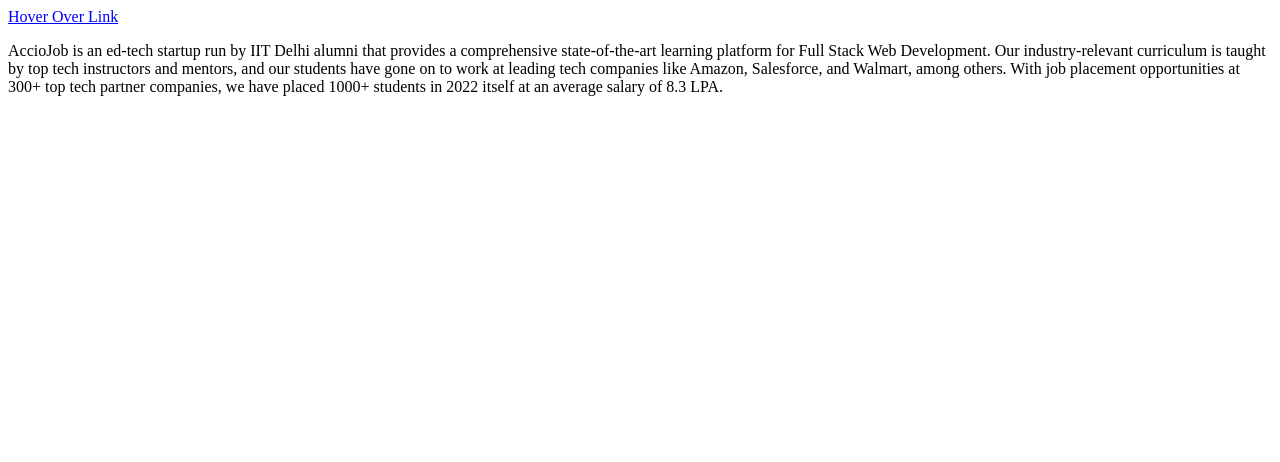
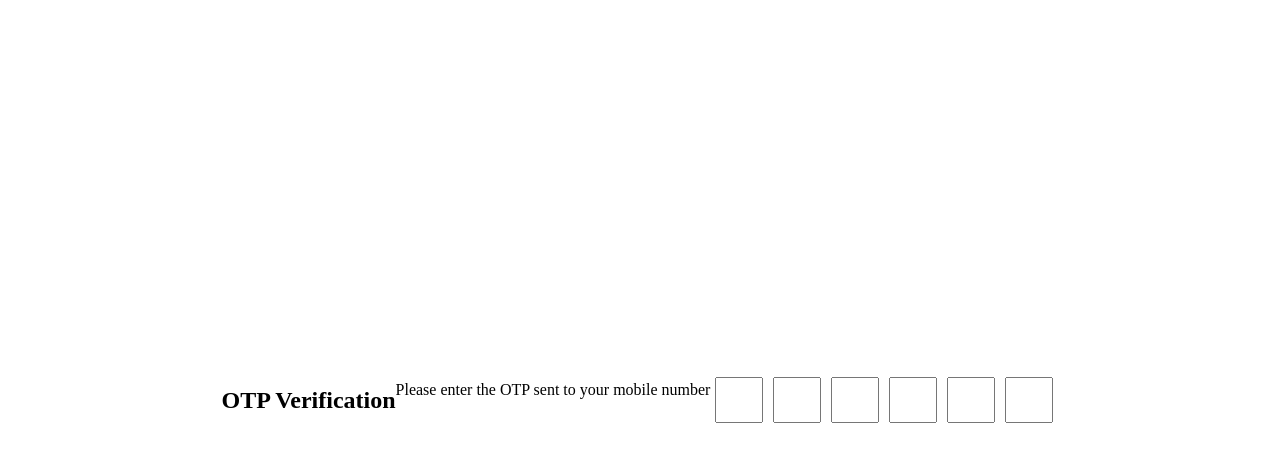
Before and after one commit to acciojob/bold-highlighter-Prashant419, a website: page main.html in a window 1280 px wide. Drawn offline with Linux system fonts and the light colour scheme.

Commit message:
created a submission

```diff
--- a/main.html
+++ b/main.html
@@ -1,31 +1,30 @@
-<!-- index.html -->
-
 <!DOCTYPE html>
 <html lang="en">
 <head>
-  <meta charset="UTF-8">
-  <meta name="viewport" content="width=device-width, initial-scale=1.0">
-  <title>Bold Highlighter</title>
-  <style>
-    /* Add any additional styles as needed */
-    a {
-      text-decoration: underline;
-      cursor: pointer;
-      color: blue;
-    }
-  </style>
+    <meta charset="UTF-8">
+    <meta name="viewport" content="width=device-width, initial-scale=1.0">
+    <title>OTP Verification</title>
+    <link rel="stylesheet" href="styles.css">
 </head>
 <body>
 
-  <a href="#" onmouseover="highlight()" onmouseout="returnNormal()">Hover Over Link</a>
+  <div id="verification_heading">
+    <h2>OTP Verification</h2>
+  </div>
 
-  <p>
-    AccioJob is an ed-tech startup run by IIT Delhi alumni that provides a comprehensive state-of-the-art learning platform for Full Stack Web Development.
-    Our industry-relevant curriculum is taught by top tech instructors and mentors, and our students have gone on to work at leading tech companies like Amazon, Salesforce, and Walmart, among others.
-    With job placement opportunities at 300+ top tech partner companies, we have placed 1000+ students in 2022 itself at an average salary of 8.3 LPA.
-  </p>
+  <div id="verification_subtext">
+    <p>Please enter the OTP sent to your mobile number</p>
+  </div>
 
-  <!-- Include the script file -->
+  <div class="code-container">
+    <input type="text" class="code" maxlength="1" oninput="moveToNextInput(this)">
+    <input type="text" class="code" maxlength="1" oninput="moveToNextInput(this)">
+    <input type="text" class="code" maxlength="1" oninput="moveToNextInput(this)">
+    <input type="text" class="code" maxlength="1" oninput="moveToNextInput(this)">
+    <input type="text" class="code" maxlength="1" oninput="moveToNextInput(this)">
+    <input type="text" class="code" maxlength="1" oninput="moveToNextInput(this)">
+  </div>
+
   <script src="script.js"></script>
 </body>
 </html>
--- a/script.js
+++ b/script.js
@@ -1,28 +1,16 @@
-function createTable() {
-  // Prompt for the number of rows
-  const numRows = prompt('Input number of rows');
-  if (numRows === null || isNaN(numRows)) {
-    return; // Cancelled or invalid input
-  }
-
-  // Prompt for the number of columns
-  const numCols = prompt('Input number of columns');
-  if (numCols === null || isNaN(numCols)) {
-    return; // Cancelled or invalid input
-  }
-
-  const table = document.getElementById('myTable');
-  table.innerHTML = ''; // Clear existing content
-
-  for (let i = 0; i < numRows; i++) {
-    const row = table.insertRow(i);
-    for (let j = 0; j < numCols; j++) {
-      const cell = row.insertCell(j);
-      cell.textContent = Row-${i} Column-${j};
-    }
+function moveToNextInput(currentInput) {
+  if (currentInput.value && currentInput.nextElementSibling) {
+    currentInput.nextElementSibling.focus();
+  } else if (!currentInput.value && currentInput.previousElementSibling) {
+    currentInput.previousElementSibling.focus();
   }
 }
 
-// Attach the createTable function to the button click event
-const createButton = document.getElementById('createButton');
-createButton.addEventListener('click', createTable);
+document.addEventListener('keydown', function (event) {
+  if (event.key === 'Backspace') {
+    const focusedInput = document.activeElement;
+    if (!focusedInput.value && focusedInput.previousElementSibling) {
+      focusedInput.previousElementSibling.focus();
+    }
+  }
+});
--- a/styles.css
+++ b/styles.css
@@ -1 +1,29 @@
 /*  your css code here. If applicable */
+body {
+  display: flex;
+  align-items: center;
+  justify-content: center;
+  height: 100vh;
+  margin: 0;
+}
+
+#verification_heading {
+  text-align: center;
+}
+
+#verification_subtext {
+  text-align: center;
+  margin-bottom: 20px;
+}
+
+.code-container {
+  display: flex;
+}
+
+.code {
+  width: 40px;
+  height: 40px;
+  font-size: 20px;
+  text-align: center;
+  margin: 0 5px;
+}
```
